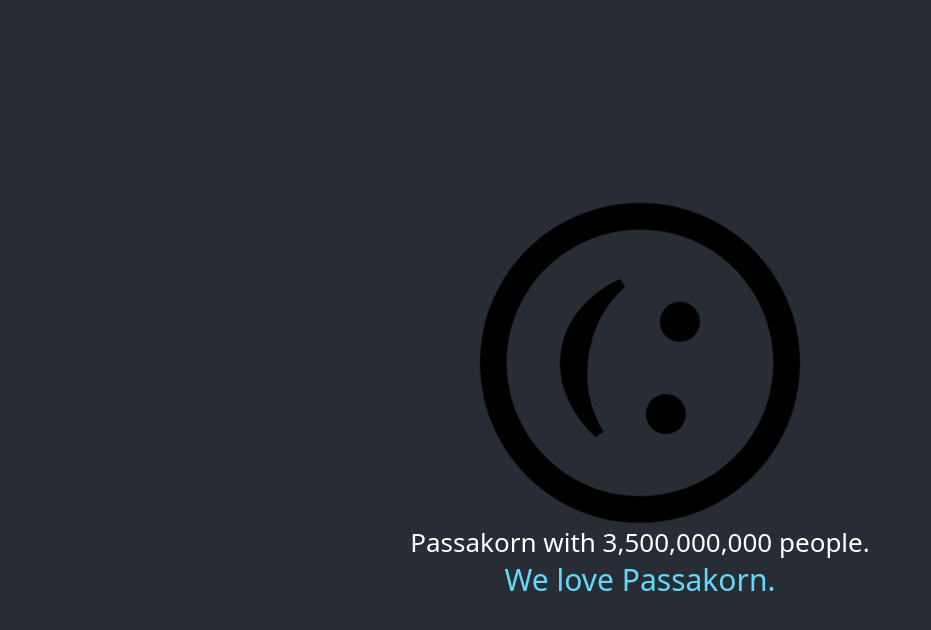
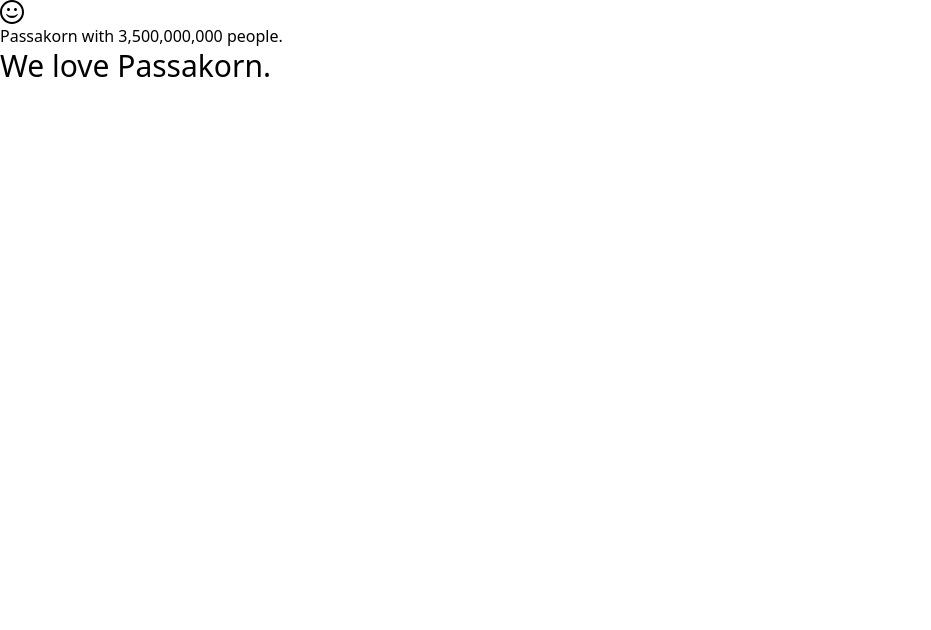
Before and after one commit to NasmeenI/E-COURSE-PLATFORM, a React (Create React App) app in the folder frontend/: page / in a window 1280 px wide. Shown: the top 630 px of the page, without its empty margins (0-931 px from the left). Built offline with nearby package versions, Linux system fonts and the light colour scheme.

Commit message:
remove default app style

```diff
--- a/frontend/src/App.css
+++ /dev/null
@@ -1,38 +0,0 @@
-.App {
-  text-align: center;
-}
-
-.App-logo {
-  height: 40vmin;
-  pointer-events: none;
-}
-
-@media (prefers-reduced-motion: no-preference) {
-  .App-logo {
-    animation: App-logo-spin infinite 20s linear;
-  }
-}
-
-.App-header {
-  background-color: #282c34;
-  min-height: 100vh;
-  display: flex;
-  flex-direction: column;
-  align-items: center;
-  justify-content: center;
-  font-size: calc(10px + 2vmin);
-  color: white;
-}
-
-.App-link {
-  color: #61dafb;
-}
-
-@keyframes App-logo-spin {
-  from {
-    transform: rotate(0deg);
-  }
-  to {
-    transform: rotate(360deg);
-  }
-}
--- a/frontend/src/App.js
+++ b/frontend/src/App.js
@@ -1,5 +1,4 @@
 import { createBrowserRouter, RouterProvider } from "react-router-dom";
-import "./App.css";
 import Home from "./views/home/Home";
 
 const router = createBrowserRouter([
```
